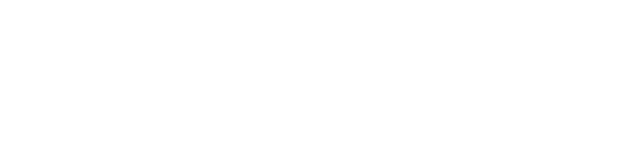
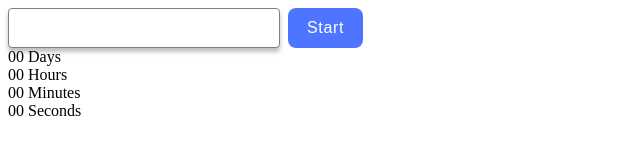
Before and after one commit to RocketReact/goit-js-hw-10, a website: page src/1-timer.html in a window 1280 px wide. Shown: the whole page, without its empty margins (0-640 px from the left). Drawn offline with Linux system fonts and the light colour scheme.

Commit message:
styled input + button

```diff
--- a/package.json
+++ b/package.json
@@ -17,6 +17,7 @@
   "author": "Alexander Repeta <alexander.repeta@gmail.com>",
   "license": "ISC",
   "dependencies": {
+    "flatpickr": "^4.6.13",
     "vite-plugin-full-reload": "^1.2.0",
     "vite-plugin-html-inject": "^1.1.2"
   }
--- a/src/1-timer.html
+++ b/src/1-timer.html
@@ -1 +1,28 @@
+<link rel="preconnect" href="https://fonts.googleapis.com">
+<link rel="preconnect" href="https://fonts.gstatic.com" crossorigin>
+<link href="https://fonts.googleapis.com/css2?family=Montserrat:ital,wght@0,100..900;1,100..900&display=swap" rel="stylesheet">
+<link rel="stylesheet" href="css/1-timer.css">
+<div class="input-wrapper">
+<input type="text" id="datetime-picker" />
+<button type="button" data-start>Start</button>
+</div>
+<div class="timer">
+  <div class="field">
+    <span class="value" data-days>00</span>
+    <span class="label">Days</span>
+  </div>
+  <div class="field">
+    <span class="value" data-hours>00</span>
+    <span class="label">Hours</span>
+  </div>
+  <div class="field">
+    <span class="value" data-minutes>00</span>
+    <span class="label">Minutes</span>
+  </div>
+  <div class="field">
+    <span class="value" data-seconds>00</span>
+    <span class="label">Seconds</span>
+  </div>
+</div>
+
 <script src="js/1-timer.js"> </script>
--- /dev/null
+++ b/src/css/1-timer.css
@@ -0,0 +1,59 @@
+* {
+  box-sizing: border-box;
+}
+
+.input-wrapper {
+  display: flex;
+  gap: 8px;
+
+}
+/*input*/
+#datetime-picker {
+  border: 1px #808080 solid;
+  border-radius: 4px;
+  width: 272px;
+  height: 40px;
+  padding-left: 16px;
+  box-shadow: 0 4px 4px 0 rgba(0, 0, 0, 0.25);
+  color: #2E2F42;
+  outline: transparent;
+
+}
+#datetime-picker:hover {
+  box-shadow: none;
+  border-color: #000000;
+}
+#datetime-picker:active, #datetime-picker:focus {
+  outline: transparent;
+  border-color: #4E75FF;
+  box-shadow: none;
+}
+#datetime-picker:disabled {
+  background-color: #FAFAFA;
+  border-color: #808080;
+  cursor: not-allowed;
+  color: #808080;
+}
+
+/*button*/
+button {
+  display: inline-block;
+  background-color: #4E75FF;
+  border: none;
+  border-radius: 8px;
+  cursor: pointer;
+  padding: 8px 16px;
+  color:#FFFFFF;
+  width: 75px;
+  height: 40px;
+  font-size: 16px;
+  line-height: 1.5;
+  letter-spacing: 0.04em;
+}
+button:hover {
+  background-color: #6C8CFF;
+}
+button:disabled {
+  background-color: #CFCFCF;
+  color: #989898;
+}
--- a/src/js/1-timer.js
+++ b/src/js/1-timer.js
@@ -0,0 +1,14 @@
+
+import flatpickr from "flatpickr";
+
+import "flatpickr/dist/flatpickr.min.css";
+
+const options = {
+  enableTime: true,
+  time_24hr: true,
+  defaultDate: new Date(),
+  minuteIncrement: 1,
+  onClose(selectedDates) {
+    console.log(selectedDates[0]);
+  },
+};
```
Also changed, not shown: 1 other file.
